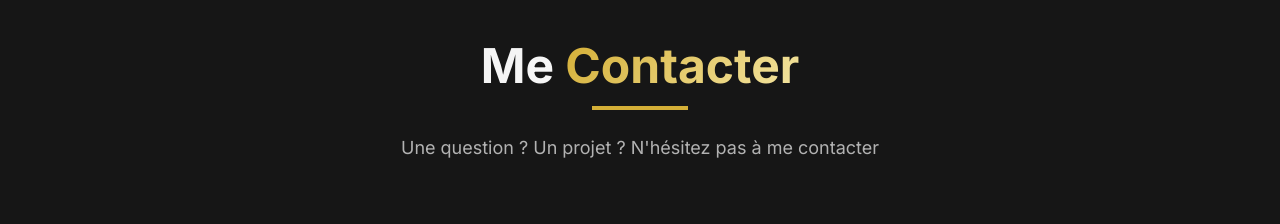
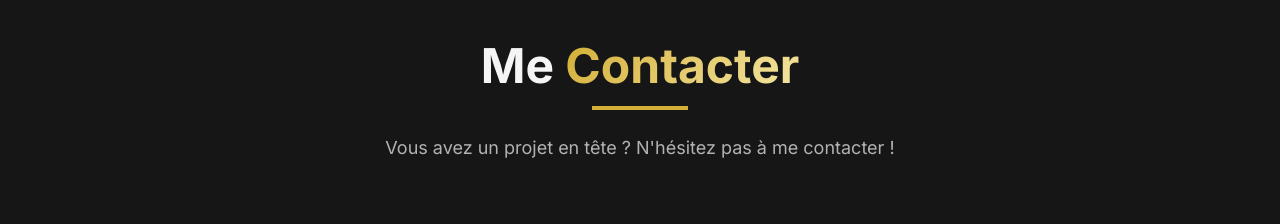
Before and after one commit to userwebAA/Portefolio, a Next.js app: page / in a window 1280 px wide. Shown: the part 3640-3864 px from the top of the page. Built offline with nearby package versions, Linux system fonts and the light colour scheme.

Commit message:
Fix: Escape apostrophes for ESLint

```diff
--- a/components/About.tsx
+++ b/components/About.tsx
@@ -69,7 +69,7 @@ export default function About() {
               et Flutter/Dart pour les applications mobiles cross-platform.
             </p>
             <p className="text-primary-white/70 text-lg mb-6 leading-relaxed">
-              Passionné par les nouvelles technologies, j'aime créer des applications
+              Passionné par les nouvelles technologies, j&apos;aime créer des applications
               performantes et élégantes qui offrent une expérience utilisateur exceptionnelle
               sur tous les supports : web et mobile. Mon objectif est de transformer vos
               idées en solutions digitales innovantes.
--- a/components/Contact.tsx
+++ b/components/Contact.tsx
@@ -54,7 +54,7 @@ export default function Contact() {
       console.error("Erreur lors de l'envoi:", error);
       setSubmitStatus({
         type: "error",
-        message: "Erreur lors de l'envoi. Veuillez réessayer ou m'envoyer un email directement.",
+        message: "Erreur lors de l&apos;envoi. Veuillez réessayer ou m&apos;envoyer un email directement.",
       });
     } finally {
       setIsSubmitting(false);
@@ -111,7 +111,7 @@ export default function Contact() {
           </h2>
           <div className="w-24 h-1 bg-primary-gold mx-auto mb-6" />
           <p className="text-primary-white/70 text-lg max-w-2xl mx-auto">
-            Une question ? Un projet ? N'hésitez pas à me contacter
+            Vous avez un projet en tête ? N&apos;hésitez pas à me contacter !
           </p>
         </motion.div>
 
--- a/components/Hero.tsx
+++ b/components/Hero.tsx
@@ -152,7 +152,7 @@ export default function Hero() {
             transition={{ duration: 0.5, delay: 0.6 }}
           >
             Spécialisé en React/Next.js, Laravel/MySQL et Flutter. Passionné par la création
-            d'applications web et mobile modernes et performantes.
+            d&apos;applications web et mobile modernes et performantes.
           </motion.p>
 
           {/* CTA Buttons */}
```
